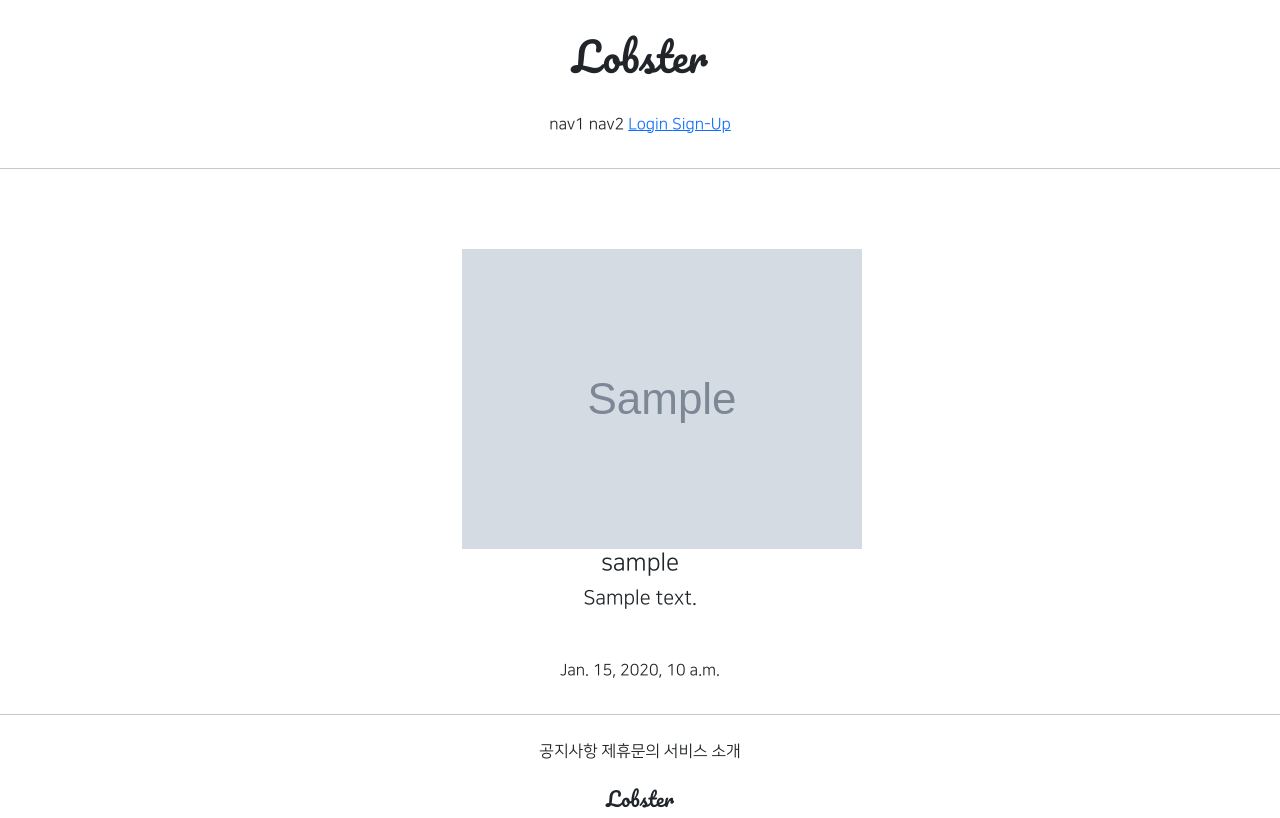
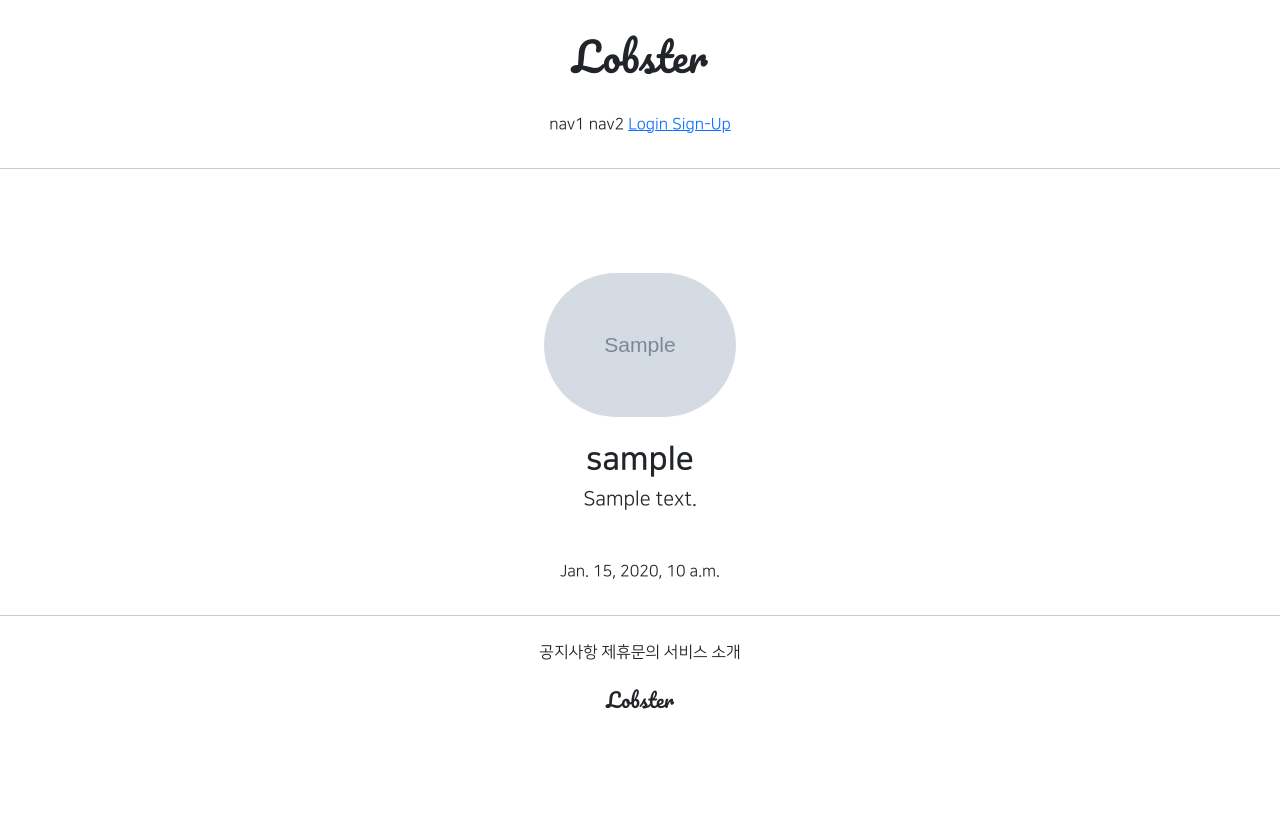
Before and after one commit to innamtt/gis_practice, a Django app: page /accounts/detail/1 in a window 1280 px wide. Shown: the top 818 px of the page. After the commit the page ends 709 px from the top, so only its background shows below. Run offline with Django 3.2, Linux system fonts and the light colour scheme; tables that the repository leaves empty hold one stand-in row (values such as "Sample post"); grey boxes marked "Sample" are stand-in pictures; parts of the project's set-up code (start-up, migrations or seed data) failed here and were passed over; some libraries are stand-ins or nearby versions.

Commit message:
2021-07-27 3rd Commit

```diff
--- a/accountapp/templates/accountapp/detail.html
+++ b/accountapp/templates/accountapp/detail.html
@@ -5,15 +5,15 @@
     <div class="text-center mw-500 m-auto">
         <div class = "m-5">
             {% if target_user.profile %}
-                <img src="{{ target_user.profile.image.url }}" alt="profile image">
-            <h4>{{ target_user.profile.nickname }}</h4>
-            <h5>{{ target_user.profile.message }}</h5>
+                <img src="{{ target_user.profile.image.url }}" class= "profile_image m-4" alt="profile image">
+                <h2 class="NNS_B">{{ target_user.profile.nickname }}</h2>
+                <h5>{{ target_user.profile.message }}</h5>
             {% else %}
-            <h4>
+            <h2>
                 <a href="{% url 'profileapp:create' %}">
                     Create Profile
                 </a>
-            </h4>
+            </h2>
             {% endif %}
         </div>
         <div>
--- a/static/base.css
+++ b/static/base.css
@@ -20,3 +20,14 @@
     max-width: 500px;
     padding: 1rem 1.5rem;
 }
+
+.profile_image{
+    heihgt:12rem;
+    width:12rem;
+    border-radius: 20rem;
+    object-fit: cover;
+}
+
+.NNS_B{
+    font-family: "NanumSquareB", cursive;
+}
```
